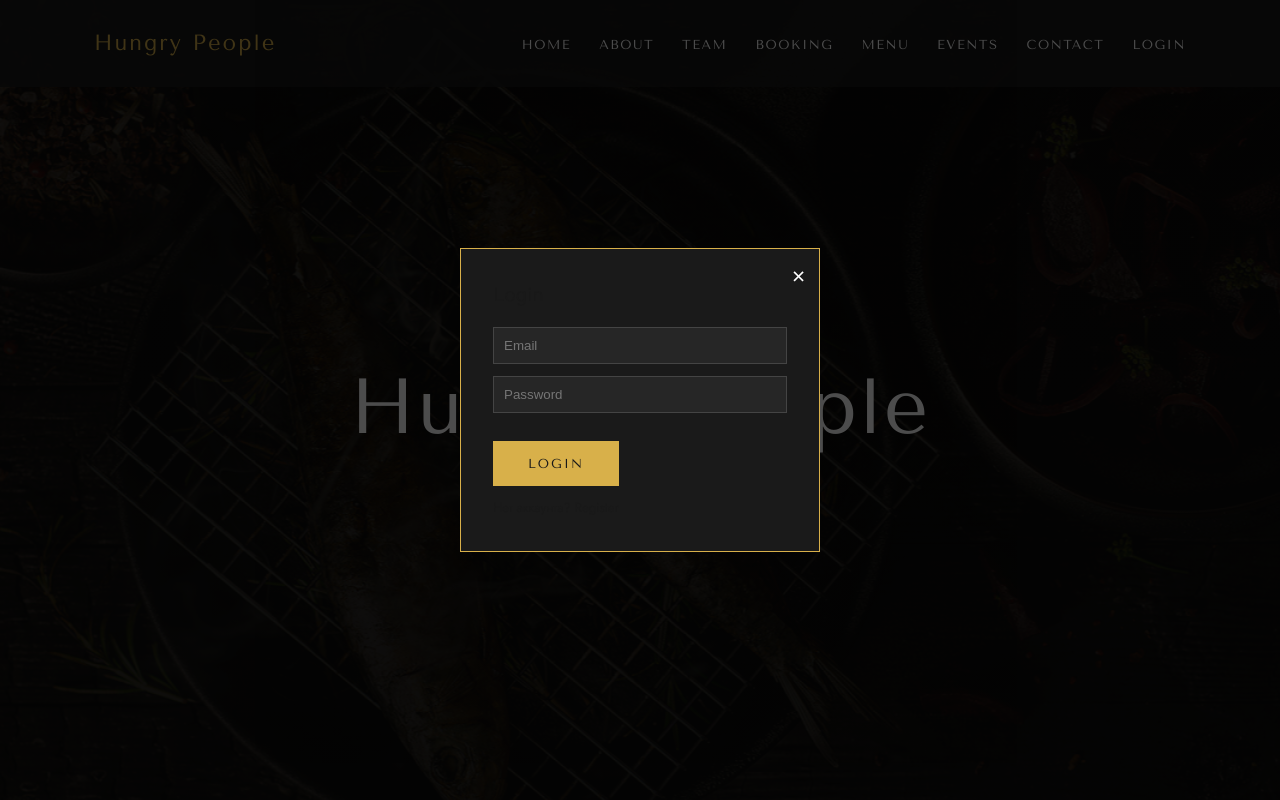
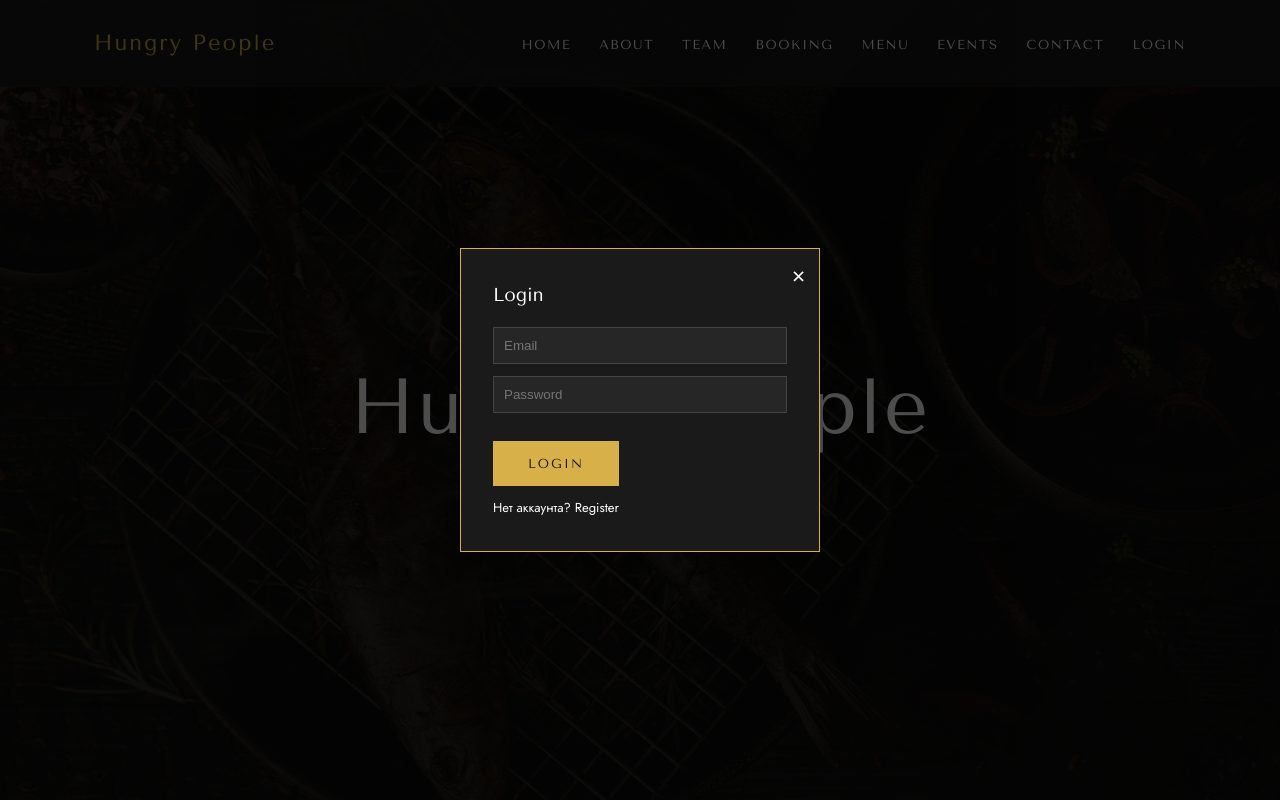
Before and after one commit to Wist1er/restaurant-project, a Flask app: page / in a window 1280 px wide, after a click on "LOGIN". Run offline with Flask 3, Linux system fonts and the light colour scheme.

Commit message:
Fixing the registration window display

```diff
--- a/app/static/css/style.css
+++ b/app/static/css/style.css
@@ -242,9 +242,9 @@ img { max-width: 100%; display: block; }
 .modal:target { display: flex; }
 .modal__overlay { position: absolute; inset: 0; background: rgba(0,0,0,.7); }
 .modal__box { position: relative; background: #1a1a1a; border: 1px solid var(--color-gold); padding: 32px; width: 100%; max-width: 360px; z-index: 1; }
-.modal__title { margin-bottom: 16px; }
+.modal__title { margin-bottom: 16px; color: var(--color-white); }
 .modal__close { position: absolute; top: 8px; right: 14px; color: #fff; font-size: 22px; text-decoration: none; }
-.modal__switch { margin-top: 12px; font-size: 13px; }
+.modal__switch { margin-top: 12px; font-size: 13px; color: var(--color-white); }
 .form__input { display: block; width: 100%; margin-bottom: 12px; padding: 10px; background: #262626; border: 1px solid #444; color: #fff; }
 .form__message { font-size: 13px; min-height: 16px; }
 .form__message--success { color: #6fcf97; }
```
